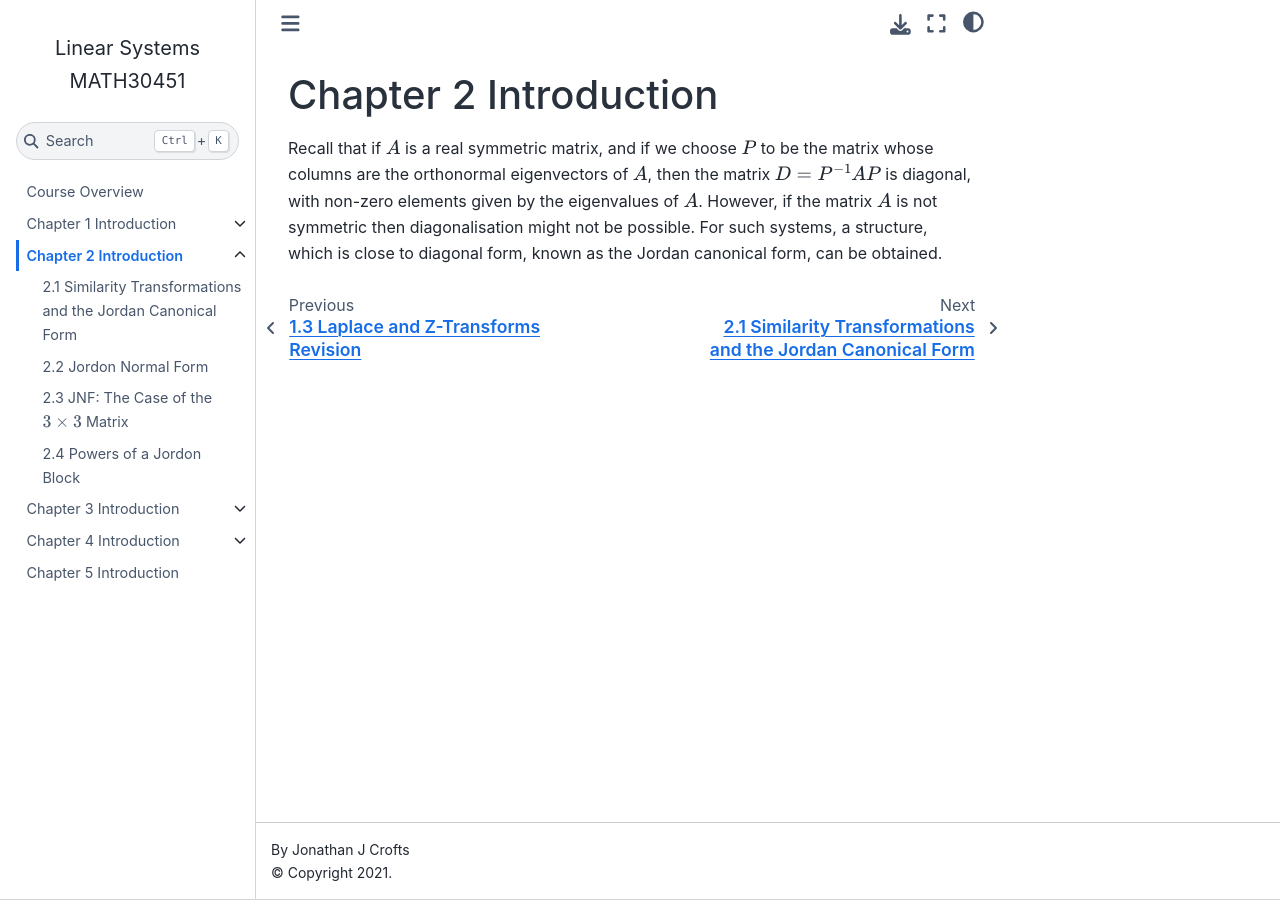
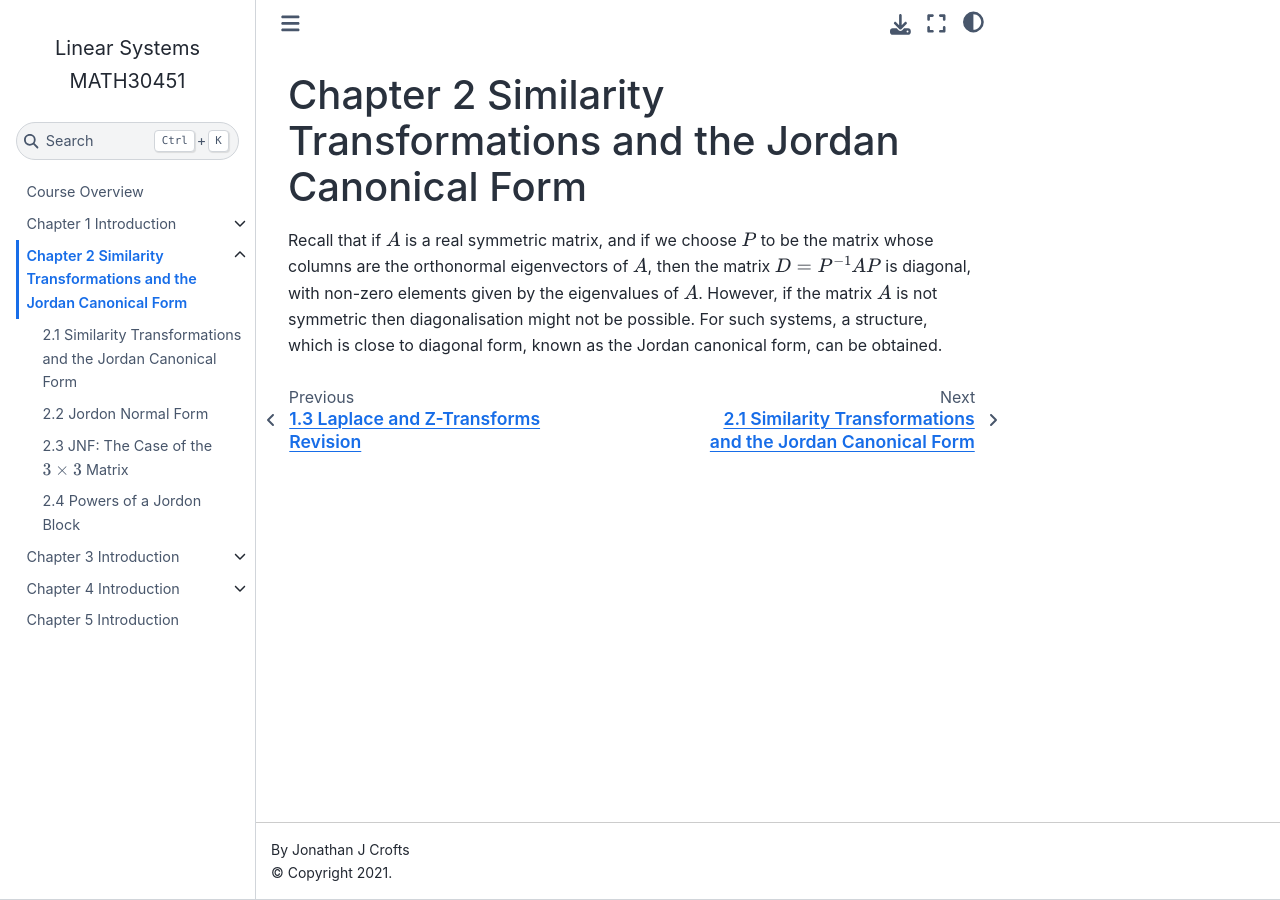
Before and after one commit to jjcrofts77/Linear-Systems-MATH30451, a Jupyter Book: the page built from content/notebooks/Chapter2/Chapter2Intro.md, in a window 1280 px wide. Built offline with Jupyter Book 1.0.4 settings and Sphinx 7.4.7 and the Sphinx Book theme 1.1.4, drawn with Linux system fonts in a browser that asks for light colours.

Commit message:
Update Chapter2Intro.md

```diff
--- a/content/notebooks/Chapter2/Chapter2Intro.md
+++ b/content/notebooks/Chapter2/Chapter2Intro.md
@@ -1,3 +1,3 @@
-# Chapter 2 Introduction
+# Chapter 2 Similarity Transformations and the Jordan Canonical Form
 
 Recall that if $A$ is a real symmetric matrix, and if we choose $P$ to be the matrix whose columns are the orthonormal eigenvectors of $A$, then the matrix $D=P^{-1}AP$ is diagonal, with non-zero elements given by the eigenvalues of $A$. However, if the matrix $A$ is not symmetric then diagonalisation might not be possible. For such systems, a structure, which is close to diagonal form, known as the Jordan canonical form, can be obtained.
```
